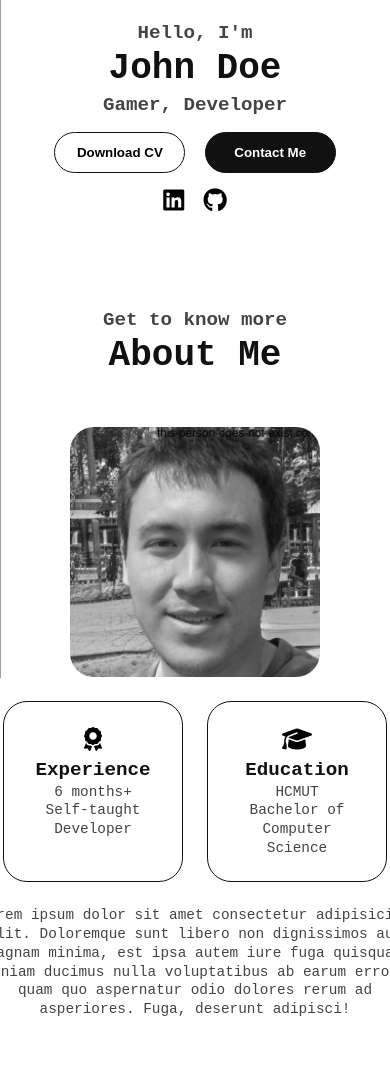
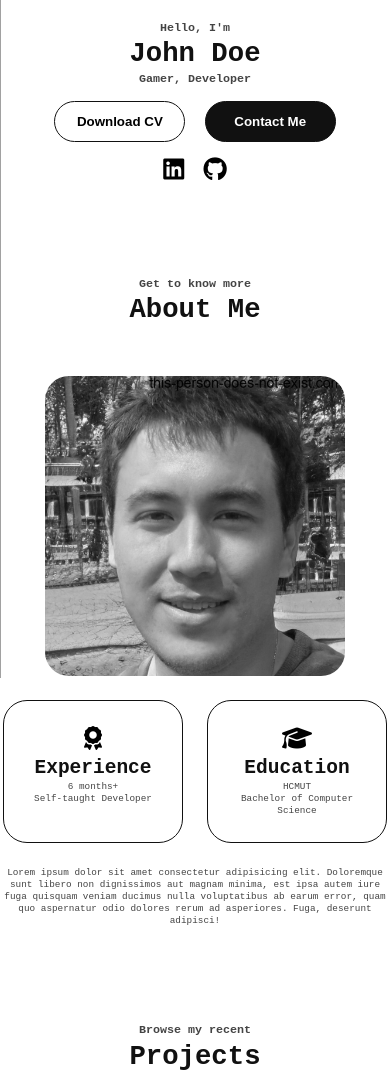
Before and after one commit to mechaman122/phonghan.github.io, a plain HTML site: page index.html in a window 390 px wide. Shown: the part 166-1243 px from the top of the page. Drawn offline with Linux system fonts and the light colour scheme.

Commit message:
Fixed some responsive bugs

```diff
--- a/index.html
+++ b/index.html
@@ -59,7 +59,9 @@
             <h1 class="text-header">About Me</h1>
         </div>
         <div class="section__content">
-            <img class="img img--rounded" src="./resources/images/sample-profile-black.jpg" alt="Lorem">
+            <div class="img-container">
+                <img class="img img--rounded" src="./resources/images/sample-profile-black.jpg" alt="Lorem">
+            </div>
             <div class="grid grid--about">
                 <div class="grid grid--box">
                     <div class="box">
--- a/resources/css/style.css
+++ b/resources/css/style.css
@@ -220,14 +220,21 @@ a:link {
 }
 
 .img {
-    width: 400px;
-    height: 400px;
+    width: 100%;
+    max-width: 400px;
+    height: auto;
+}
+
+.img-container {
+    width: max-content;
+    height: auto;
+    display: flex;
+    justify-content: center;
 }
 
 @media screen and (max-width: 768px) {
     .img {
-        width: 250px;
-        height: 250px;
+        max-width: 300px;
     }
 
 }
@@ -255,12 +262,12 @@ a:link {
 }
 
 .text-para {
-    font-size: 0.8rem;
+    font-size: 3vmin;
     color: #444
 }
 
 .text-header {
-    font-size: 1.5rem;
+    font-size: 7vw;
     color: var(--background);
 }
 
@@ -269,6 +276,7 @@ a:link {
 .section__content {
     display: flex;
     gap: 1rem;
+    justify-content: center;
 }
 
 @media screen and (max-width: 768px) {
@@ -284,20 +292,21 @@ a:link {
 /* Modifiers */
 
 .grid--box {
-    grid-template-columns: repeat(2, minmax(250px, 1fr));
+    grid-template-columns: repeat(2, minmax(150px, 1fr));
+    justify-content: center;
     gap: 1rem;
-    padding: 0 1rem 1rem 1rem;
 }
 
 .grid--about {
     grid-template-rows: repeat(2,auto);
+    width: fit-content;
+    gap: 1rem
 }
 
 @media screen and (max-width: 768px) {
     .grid--box {
         grid-template-columns: repeat(2, minmax(180px, 280px));
     }
-
 }
 
 .img--circle {
@@ -309,17 +318,10 @@ a:link {
 }
 
 .img--boxed {
-    width: 250px;
-    height: 250px;
+    width: 100%;
+    max-width: 250px;
+    height: auto;
     border-radius: 23px;
-}
-
-@media screen and (max-width: 768px) {
-    .img--boxed {
-        width: 200px;
-        height: 200px;
-    }
-
 }
 
 .section--home {
@@ -339,7 +341,6 @@ a:link {
 }
 
 .section--contact {
-    height: max-content;
     margin-bottom: 1rem;
 }
 
@@ -359,12 +360,12 @@ a:link {
 }
 
 .text-para--small {
-    font-size: 0.6rem;
+    font-size: 2.4vmin;
     font-weight: 400;
 }
 
 .text-header--small {
-    font-size: 0.8rem;
+    font-size: 5vmin;
     font-weight: 800;
 }
 
@@ -466,6 +467,6 @@ a:link {
     }
 
     #contact-container {
-        width: 350px;
+        max-width: 350px;
     }
 }
```
